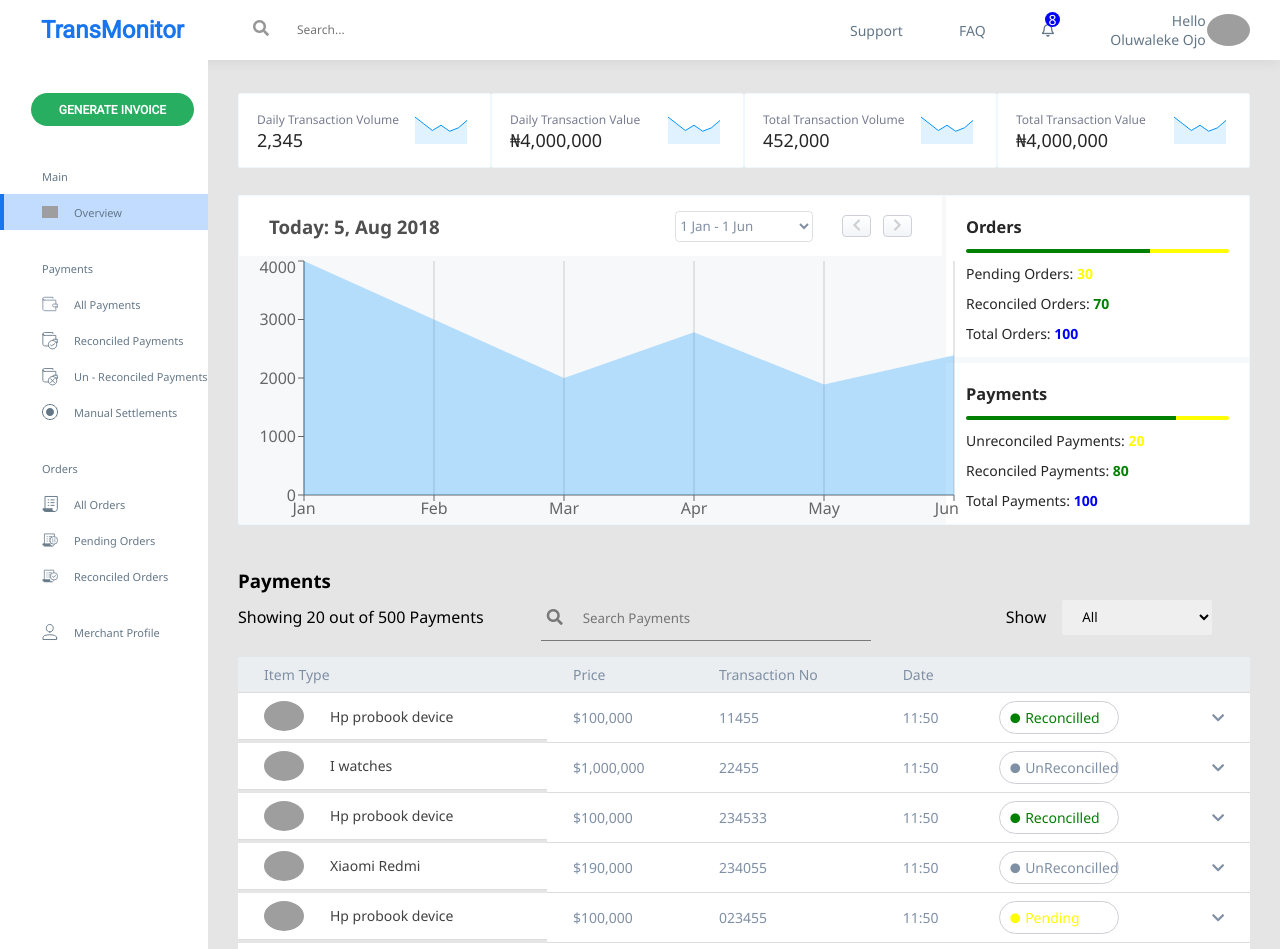
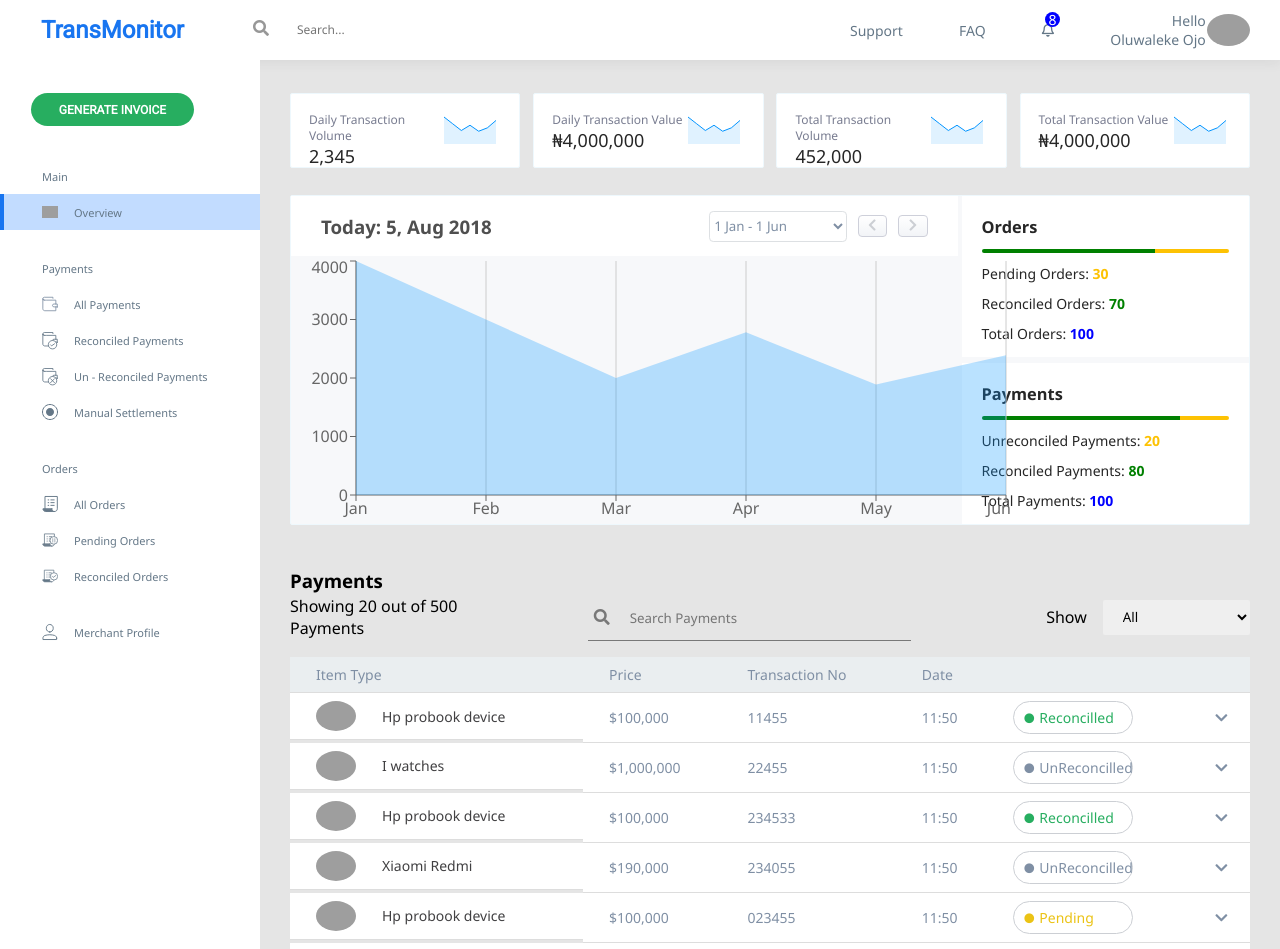
Before and after one commit to Chimdiya1/dashboard, a React (Create React App) app: page / in a window 1280 px wide. Shown: the top 949 px of the page. Built offline with nearby package versions, Linux system fonts and the light colour scheme; grey boxes are pictures that could not be loaded.

Commit message:
Finishing touches

```diff
--- a/src/components/dashboardArea/dashboardArea.scss
+++ b/src/components/dashboardArea/dashboardArea.scss
@@ -1,7 +1,7 @@
 .dashboardArea{
     padding: 33px 30px 0px 30px;
     flex: 100 ;
-
+    width: auto;
     .transactions{
         display: flex;
         justify-content: space-between;
--- a/src/components/details/details.scss
+++ b/src/components/details/details.scss
@@ -18,7 +18,7 @@
         }
         .pending{
             font-weight: 600;
-            color: yellow;
+            color: #FDC203;;
         }
         .reconciled{
             font-weight: 600;
--- a/src/components/orderDetails/orderDetails.component.jsx
+++ b/src/components/orderDetails/orderDetails.component.jsx
@@ -6,7 +6,7 @@ const OrderDetails = ({ pending, reconciled, total }) => {
         height: '4px',
         border: 'none',
         borderRadius: '120px',
-        background: `linear-gradient(to right, green 0% ${reconciledPercent}%, yellow ${reconciledPercent}% 100%)`,
+        background: `linear-gradient(to right, green 0% ${reconciledPercent}%, #FDC203 ${reconciledPercent}% 100%)`,
         marginBottom: '11px'
     }
     return (
--- a/src/components/paymentDetails/paymentDetails.component.jsx
+++ b/src/components/paymentDetails/paymentDetails.component.jsx
@@ -6,7 +6,7 @@ const PaymentDetails = ({ pending, reconciled, total }) => {
         height: '4px',
         border: 'none',
         borderRadius: '120px',
-        background: `linear-gradient(to right, green 0% ${reconciledPercent}%, yellow ${reconciledPercent}% 100%)`,
+        background: `linear-gradient(to right, green 0% ${reconciledPercent}%, #FDC203 ${reconciledPercent}% 100%)`,
         marginBottom: '11px'
     }
     return (
--- a/src/components/tableRow/tableRow.scss
+++ b/src/components/tableRow/tableRow.scss
@@ -8,10 +8,10 @@ td{
     }
     color: #7F8FA4;
     .Reconcilled{
-        color: green;
+        color: #27AE60;
     }
     .Pending{
-        color: yellow;
+        color: #EBC315;
     }
     .Unreconcilled{
         color: #7F8FA4;
--- a/src/components/transaction/transaction.component.jsx
+++ b/src/components/transaction/transaction.component.jsx
@@ -50,8 +50,7 @@ const data = [
   },
 ];
 
-export class Example extends PureComponent {
-  static jsfiddleUrl = 'https://jsfiddle.net/alidingling/tv8zfzxo/';
+export class MiniChart extends PureComponent {
 
   render() {
     return (
@@ -76,7 +75,7 @@ const Transaction = ({title,amount}) => {
                 <p className="amount">{amount}</p>
             </div>
             <div className="graph">
-                <Example/>
+                <MiniChart/>
             </div>
         </div>
      );
--- a/src/components/transaction/transaction.scss
+++ b/src/components/transaction/transaction.scss
@@ -3,7 +3,7 @@
     border: 1px solid #EEF8FD;
     display: flex;
     border-radius: 2px;
-    width: 253px;
+    width: 24%;
     height: 75px;
     padding: 18px;
     .details{
```
